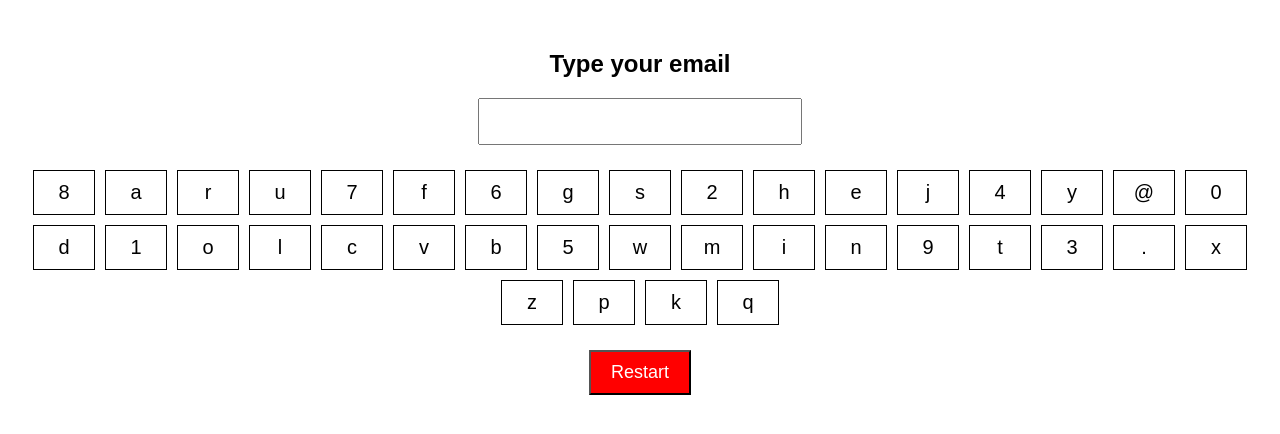
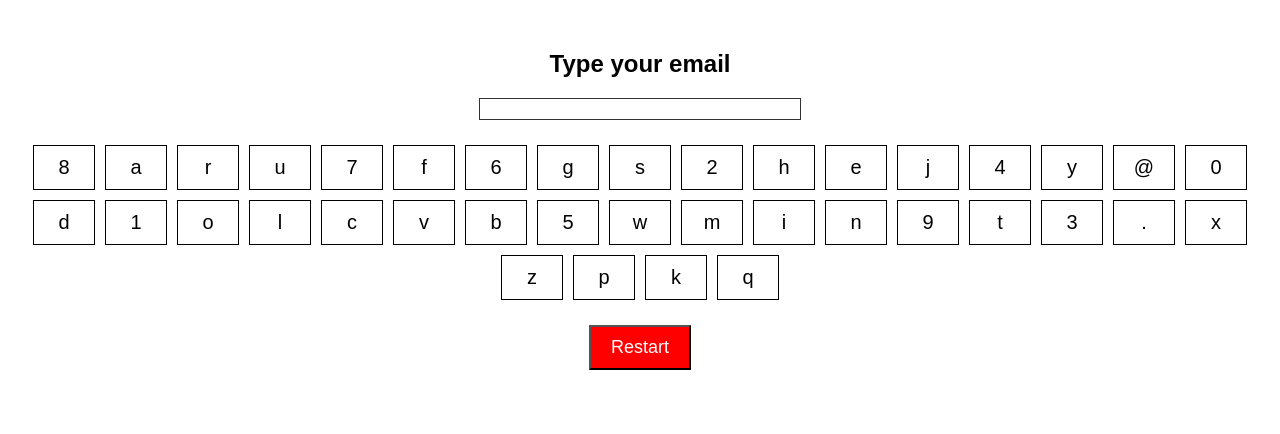
Before and after one commit to cashewjelly2665/goofy-email-input, a plain HTML site: page index.html in a window 1280 px wide. Drawn offline with Linux system fonts and the light colour scheme.

Commit message:
Update index.html

```diff
--- a/index.html
+++ b/index.html
@@ -28,7 +28,7 @@
 <body>
 
 <h2>Type your email</h2>
-<input id="email" readonly />
+<div id="email" style="font-size:20px; border:1px solid #333; padding:10px; width:80%; max-width:300px; margin:auto; user-select:none;"></div>
 <div id="keyboard"></div>
 <button id="restart">Restart</button>
 
```
